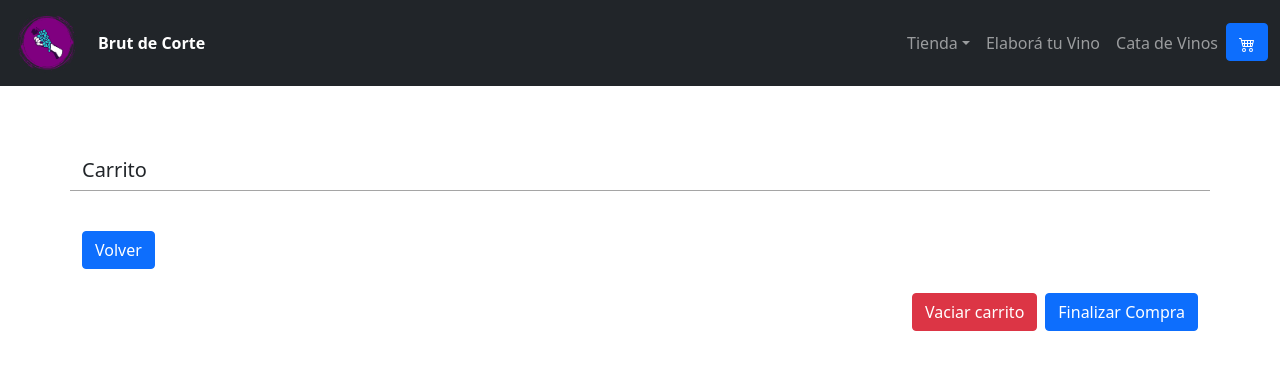
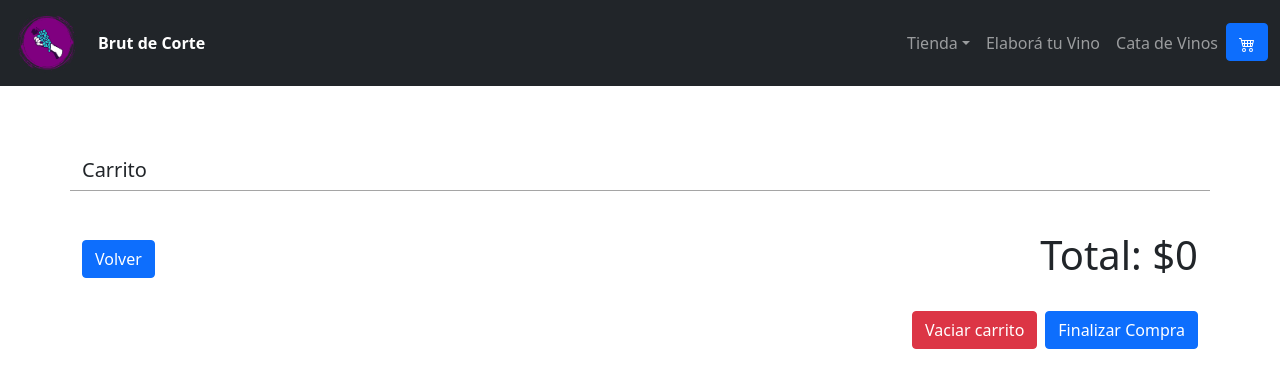
Before and after one commit to AdrianEstebanSanti/Brut-de-corte-Santi-Adrian, a React (Create React App) app: page /compra in a window 1280 px wide. Shown: the top 388 px of the page. Built offline with nearby package versions, Linux system fonts and the light colour scheme.

Commit message:
desafio12

```diff
--- a/src/components/Cart/Cart.js
+++ b/src/components/Cart/Cart.js
@@ -6,7 +6,7 @@ import { CartContex } from "../CartContex/CartContex"
 
 const Cart = () =>{
 
-const {productosCarrito, removeItem, clear} = useContext(CartContex)
+const {productosCarrito, removeItem, clear, getTotalPrice} = useContext(CartContex)
 console.log('cart', productosCarrito)
 return (
     <>
@@ -50,13 +50,16 @@ return (
             )}
 
                 <div>
-                    <div className="d-flex justify-content-start">
+                    <div className="d-flex justify-content-between mx-auto align-items-center">
                         <Link to='/'>
                         <button type='button'
                             className='btn btn-primary mt-4'>
                             Volver
                         </button>
                         </Link>
+                        <h1 className="mt-4">
+                            Total: ${getTotalPrice()}
+                        </h1>
                     </div>
 
                   <div className="d-flex  justify-content-end">
```
Lines whose indentation alone changed are shown as unchanged.
